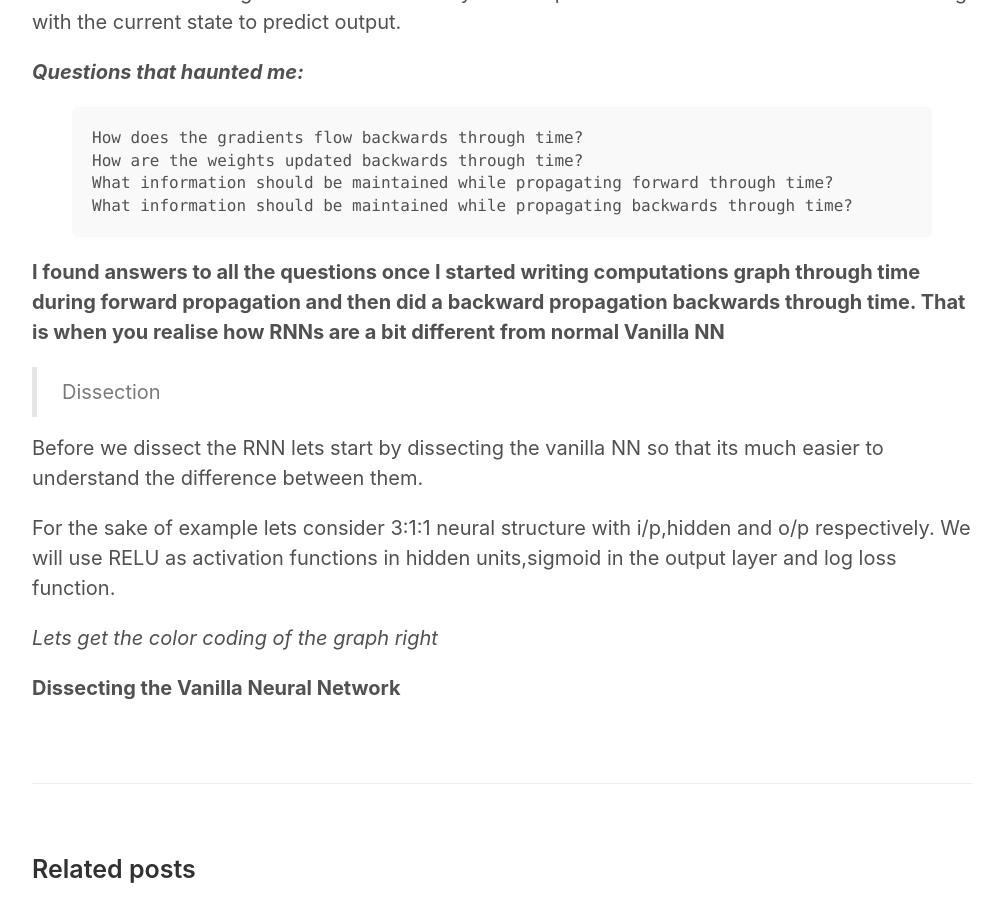
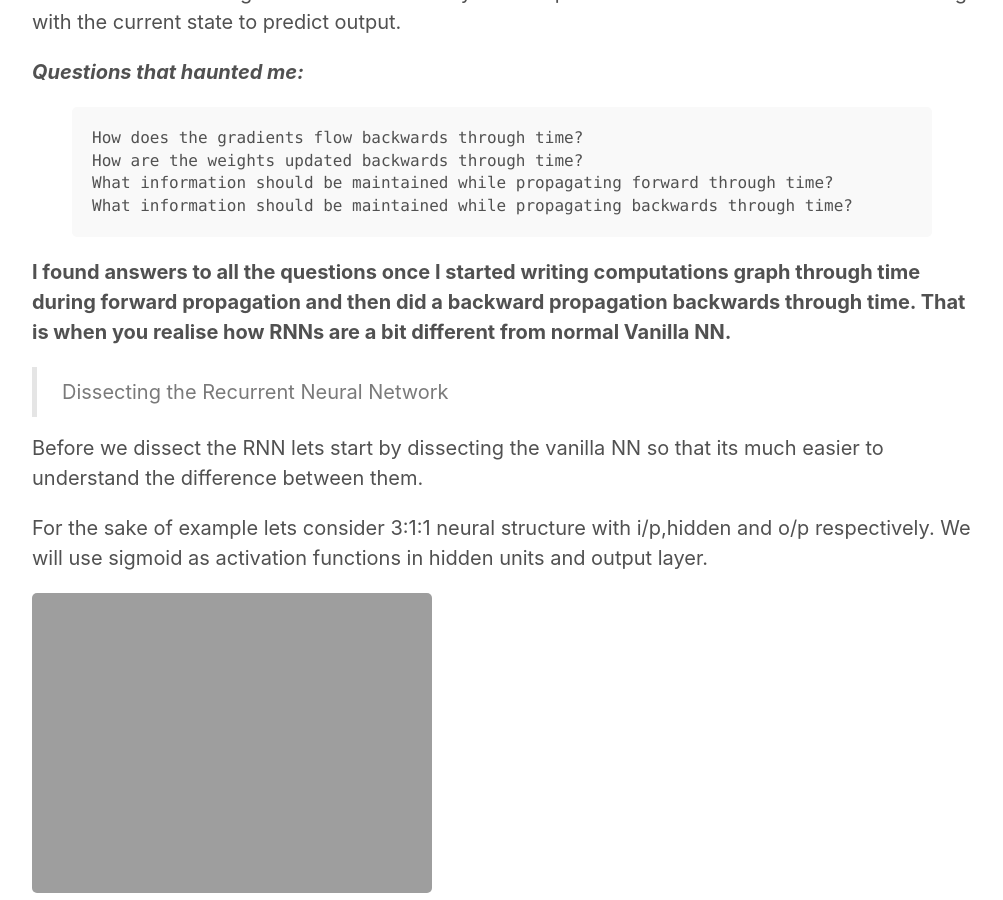
Before and after one commit to PrajwalGurumurthy/prajwalgurumurthy.github.io, a Jekyll site: the page built from _posts/2017-03-15-Disecting RNN.md, in a window 1280 px wide and 900 px high, scrolled down 1093 px. Shown: the whole window, without its empty margins (138-1141 px from the left). Built offline with Jekyll 4.4.1, drawn with Linux system fonts in a browser that asks for light colours.

Commit message:
added ran comp graph

```diff
--- a/_posts/2017-03-15-Disecting RNN.md
+++ b/_posts/2017-03-15-Disecting RNN.md
@@ -43,18 +43,19 @@ What information should be maintained while propagating backwards through time?
 {% endhighlight %}
 
 <p><b>I found answers to all the questions once I started writing computations graph through time during forward propagation and then
-did a backward propagation backwards through time. That is when you realise how RNNs are a bit different from normal Vanilla NN</b></p>
+did a backward propagation backwards through time. That is when you realise how RNNs are a bit different from normal Vanilla NN.</b></p>
 
 
->Dissection
+>Dissecting the Recurrent Neural Network
 
 Before we dissect the RNN lets start by dissecting the vanilla NN so that its much easier to understand the difference between them.
 
 For the sake of example lets consider 3:1:1 neural structure with i/p,hidden and o/p respectively.
-We will use RELU as activation functions in hidden units,sigmoid in the output layer and log loss function.
+We will use sigmoid as activation functions in hidden units and output layer.
 
-<i>Lets get the color coding of the graph right</i>
-
-
-
-<b>Dissecting the Vanilla Neural Network</b>
+![Image1]({{ site.url }}/assets/rnn/0)
+![Image1]({{ site.url }}/assets/rnn/1)
+![Image1]({{ site.url }}/assets/rnn/2)
+![Image1]({{ site.url }}/assets/rnn/3)
+![Image1]({{ site.url }}/assets/rnn/4)
+![Image1]({{ site.url }}/assets/rnn/5)
```
Also changed, not shown: assets/rnn/0.png (added), assets/rnn/1.png (added), assets/rnn/2.png (added), assets/rnn/3.png (added), assets/rnn/4.png (added), assets/rnn/5.png (added), 1 other file.
